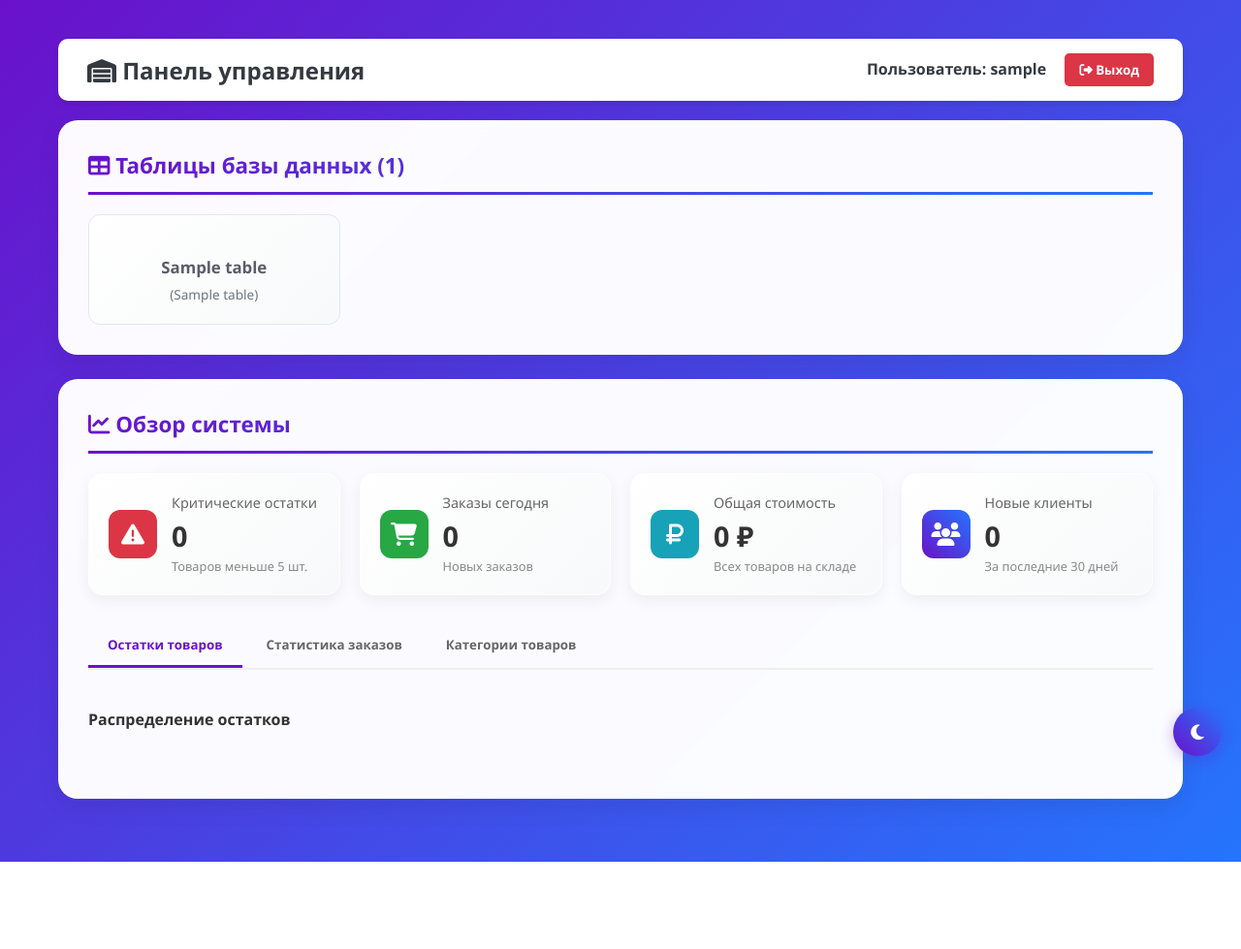
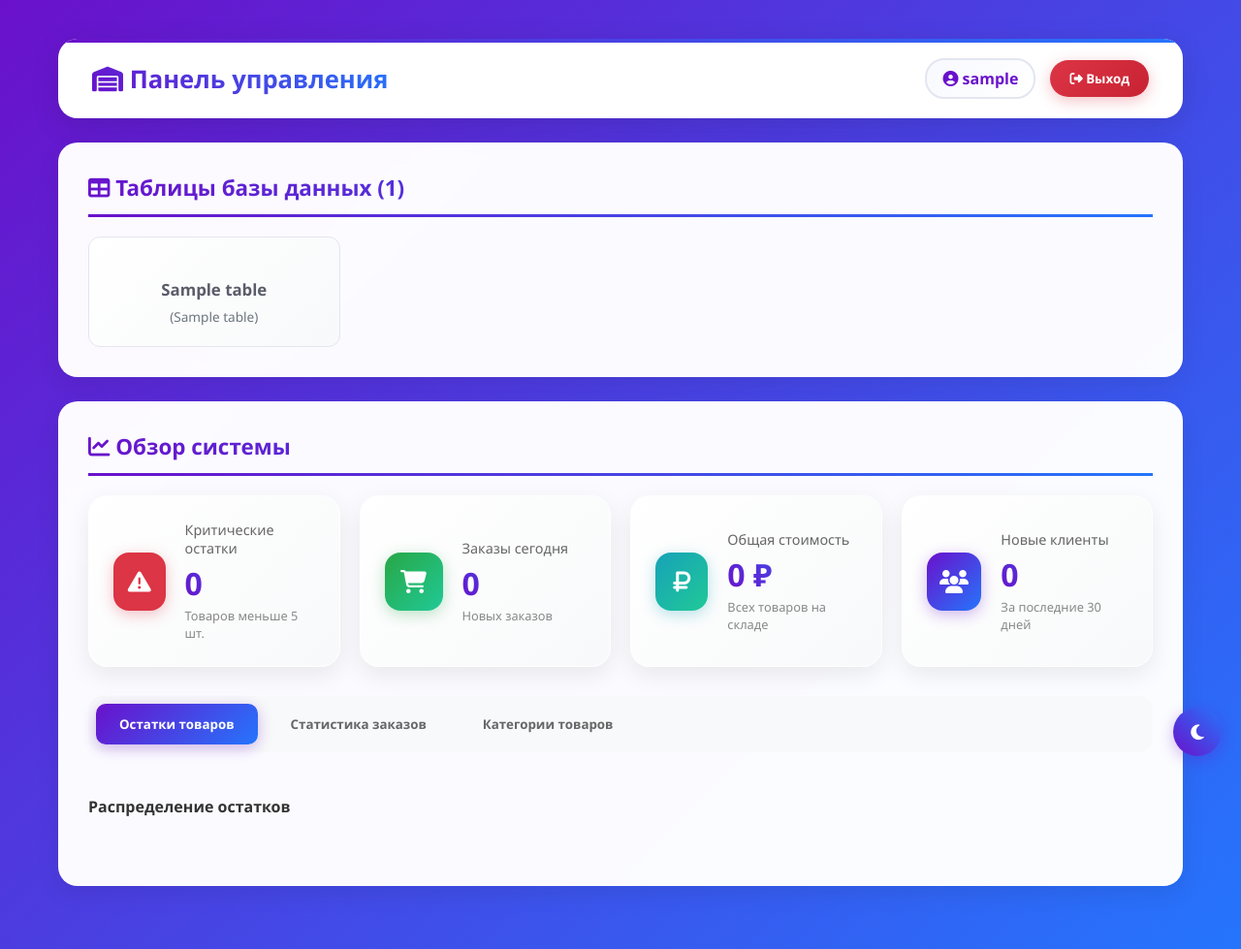
Before and after one commit to spiraleer/studyDB, a FastAPI app: template templates/dashboard.html in a window 1280 px wide. Shown: the whole page at 97% size. Before the commit the page ends 889 px from the top, so only its background shows below. Run offline with FastAPI, Linux system fonts and the light colour scheme; the template is opened without the code that fills it: most values are stand-ins (such as "Sample title", 1, 10 or a date in 2020); data that the repository does not hold is empty.

Commit message:
Improved dashboard design.

```diff
--- a/templates/dashboard.html
+++ b/templates/dashboard.html
@@ -25,34 +25,67 @@
         .header {
             background: white;
             color: #343a40;
-            padding: 15px 30px;
-            box-shadow: 0 4px 6px rgba(0, 0, 0, 0.1);
+            padding: 20px 35px;
+            box-shadow: 0 8px 30px rgba(0, 0, 0, 0.12);
             display: flex;
             justify-content: space-between;
             align-items: center;
-            border-radius: 10px;
-            margin-bottom: 20px;
+            border-radius: 20px;
+            margin-bottom: 25px;
+            position: relative;
+            overflow: hidden;
+        }
+
+        .header::before {
+            content: '';
+            position: absolute;
+            top: 0;
+            left: 0;
+            right: 0;
+            height: 4px;
+            background: linear-gradient(90deg, #6a11cb, #2575fc);
         }
 
         .header h1 {
-            font-size: 1.5em;
+            font-size: 1.6em;
             margin: 0;
+            background: linear-gradient(45deg, #6a11cb, #2575fc);
+            -webkit-background-clip: text;
+            -webkit-text-fill-color: transparent;
+            background-clip: text;
+        }
+
+        .user-info {
+            display: flex;
+            align-items: center;
+            gap: 15px;
+        }
+
+        .user-badge {
+            background: linear-gradient(135deg, #f8f9ff 0%, #ffffff 100%);
+            padding: 8px 16px;
+            border-radius: 20px;
+            font-weight: 600;
+            color: #6a11cb;
+            border: 2px solid #e3e6f0;
         }
 
         .logout-btn {
-            background: #dc3545; /* danger-color */
+            background: linear-gradient(135deg, #dc3545, #c82333);
             color: white;
-            padding: 8px 15px;
+            padding: 10px 20px;
             border: none;
-            border-radius: 5px;
+            border-radius: 25px;
             text-decoration: none;
             cursor: pointer;
-            transition: background 0.3s;
+            transition: all 0.3s;
             font-weight: 600;
+            box-shadow: 0 4px 15px rgba(220, 53, 69, 0.3);
         }
 
         .logout-btn:hover {
-            background: #c82333;
+            transform: translateY(-2px);
+            box-shadow: 0 6px 20px rgba(220, 53, 69, 0.4);
         }
 
         .content {
@@ -164,32 +197,66 @@
         .overview-item {
             display: flex;
             align-items: center;
-            padding: 20px;
+            padding: 25px;
             background: linear-gradient(135deg, #ffffff 0%, #f8f9fa 100%);
-            border-radius: 15px;
-            box-shadow: 0 5px 15px rgba(0, 0, 0, 0.06);
+            border-radius: 20px;
+            box-shadow: 0 8px 25px rgba(0, 0, 0, 0.08);
             border: 1px solid rgba(255, 255, 255, 0.8);
-            transition: transform 0.3s ease;
+            transition: all 0.3s ease;
+            position: relative;
+            overflow: hidden;
+        }
+
+        .overview-item::before {
+            content: '';
+            position: absolute;
+            top: 0;
+            left: 0;
+            width: 4px;
+            height: 100%;
+            background: linear-gradient(180deg, #6a11cb, #2575fc);
+            opacity: 0;
+            transition: opacity 0.3s;
         }
 
         .overview-item:hover {
-            transform: translateY(-3px);
+            transform: translateY(-5px);
+            box-shadow: 0 12px 35px rgba(106, 17, 203, 0.15);
+        }
+
+        .overview-item:hover::before {
+            opacity: 1;
         }
 
         .overview-icon {
-            width: 50px;
-            height: 50px;
-            border-radius: 12px;
+            width: 60px;
+            height: 60px;
+            border-radius: 16px;
             display: flex;
             align-items: center;
             justify-content: center;
-            margin-right: 15px;
+            margin-right: 20px;
             background: #dc3545;
+            box-shadow: 0 4px 15px rgba(220, 53, 69, 0.3);
+            transition: transform 0.3s;
         }
 
-        .overview-icon.success { background: #28a745; }
-        .overview-icon.info { background: #17a2b8; }
-        .overview-icon.primary { background: linear-gradient(45deg, #6a11cb, #2575fc); }
+        .overview-item:hover .overview-icon {
+            transform: scale(1.1) rotate(5deg);
+        }
+
+        .overview-icon.success {
+            background: linear-gradient(135deg, #28a745, #20c997);
+            box-shadow: 0 4px 15px rgba(40, 167, 69, 0.3);
+        }
+        .overview-icon.info {
+            background: linear-gradient(135deg, #17a2b8, #20c997);
+            box-shadow: 0 4px 15px rgba(23, 162, 184, 0.3);
+        }
+        .overview-icon.primary {
+            background: linear-gradient(135deg, #6a11cb, #2575fc);
+            box-shadow: 0 4px 15px rgba(106, 17, 203, 0.3);
+        }
 
         .overview-icon i {
             color: white;
@@ -203,9 +270,12 @@
         }
 
         .overview-value {
-            font-size: 1.8em;
-            font-weight: 700;
-            color: #333;
+            font-size: 2em;
+            font-weight: 800;
+            background: linear-gradient(45deg, #6a11cb, #2575fc);
+            -webkit-background-clip: text;
+            -webkit-text-fill-color: transparent;
+            background-clip: text;
             margin-bottom: 3px;
         }
 
@@ -250,25 +320,34 @@
 
         .chart-tabs {
             display: flex;
-            gap: 5px;
-            margin-bottom: 20px;
-            border-bottom: 2px solid #eee;
+            gap: 10px;
+            margin-bottom: 25px;
+            border-bottom: none;
+            background: #f8f9fa;
+            padding: 8px;
+            border-radius: 15px;
         }
 
         .tab-btn {
-            padding: 12px 20px;
-            background: none;
+            padding: 12px 24px;
+            background: transparent;
             border: none;
             cursor: pointer;
             font-weight: 600;
             color: #666;
-            border-bottom: 3px solid transparent;
+            border-radius: 10px;
             transition: all 0.3s;
         }
 
+        .tab-btn:hover {
+            background: rgba(106, 17, 203, 0.1);
+            color: #6a11cb;
+        }
+
         .tab-btn.active {
-            color: #6a11cb;
-            border-bottom-color: #6a11cb;
+            background: linear-gradient(135deg, #6a11cb, #2575fc);
+            color: white;
+            box-shadow: 0 4px 15px rgba(106, 17, 203, 0.3);
         }
 
         .chart-panel {
@@ -305,18 +384,32 @@
 
         .bar-container {
             flex: 1;
-            height: 25px;
+            height: 30px;
             background: #f1f1f1;
-            border-radius: 12px;
+            border-radius: 15px;
             overflow: hidden;
             position: relative;
+            box-shadow: inset 0 2px 4px rgba(0, 0, 0, 0.1);
         }
 
         .bar-fill {
             height: 100%;
-            background: linear-gradient(45deg, #6a11cb, #2575fc);
-            border-radius: 12px;
+            background: linear-gradient(90deg, #6a11cb, #2575fc);
+            border-radius: 15px;
             transition: width 1s ease;
+            box-shadow: 0 2px 8px rgba(106, 17, 203, 0.3);
+            position: relative;
+        }
+
+        .bar-fill::after {
+            content: '';
+            position: absolute;
+            top: 0;
+            left: 0;
+            right: 0;
+            height: 50%;
+            background: linear-gradient(180deg, rgba(255,255,255,0.3), transparent);
+            border-radius: 15px 15px 0 0;
         }
 
         .bar-value {
@@ -560,8 +653,10 @@
     <div class="content">
         <div class="header">
             <h1><i class="fas fa-warehouse"></i> Панель управления</h1>
-            <div>
-                <span style="font-weight: 600; margin-right: 15px;">Пользователь: {{ employee_login }}</span>
+            <div class="user-info">
+                <div class="user-badge">
+                    <i class="fas fa-user-circle"></i> {{ employee_login }}
+                </div>
                 <button onclick="logout()" class="logout-btn">
                     <i class="fas fa-sign-out-alt"></i> Выход
                 </button>
```
